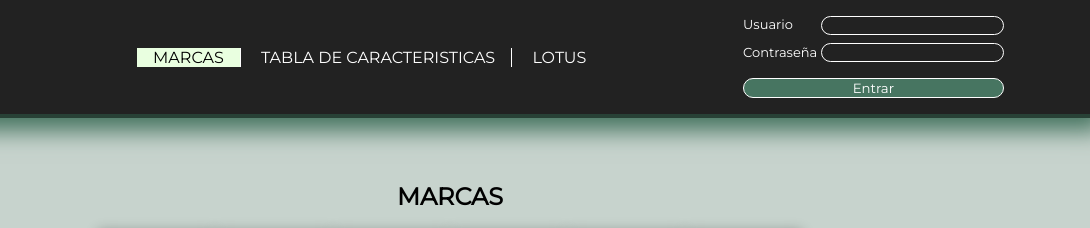
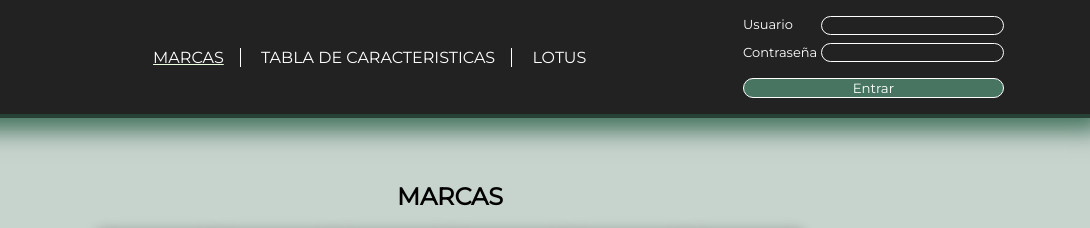
Before and after one commit to juanRoperoParera/juanRoperoParera.github.io, a plain HTML site: page index.html in a window 1280 px wide. In both pictures the pointer is over the link "MARCAS". Shown: the top 228 px of the page, 190-1280 px from the left. Drawn offline with Linux system fonts and the light colour scheme.

Commit message:
EstiloTablaVer4

```diff
--- a/css/estilo.css
+++ b/css/estilo.css
@@ -108,8 +108,8 @@ h2{
     font-size: x-large;
 }
 nav a:hover{
-    background-color: rgb(233, 255, 224);
-    color: black;
+    text-decoration: underline rgb(233, 255, 224);
+    color: white;
 }
 nav button:hover{
     background-color: rgb(54, 73, 65);
@@ -121,6 +121,8 @@ nav button:hover{
 }
 /*TABLA*/
 table{
+    width: 70%;
+    margin: auto;
     margin-bottom: 8rem;
     text-align: center;
     border-collapse: collapse;
@@ -158,5 +160,5 @@ td{
     box-shadow: inset 10px 10px 31px -22px rgba(0,0,0,0.75);
 }
 tr:hover{
-    background-color: rgb(128, 165, 149);
+    background-color: rgb(71, 117, 97);
 }
```
